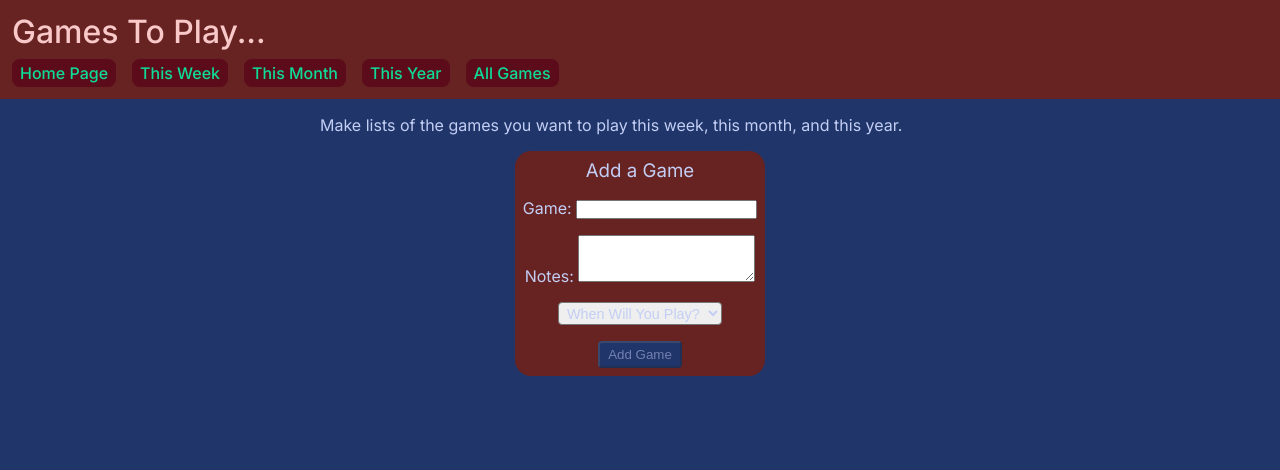
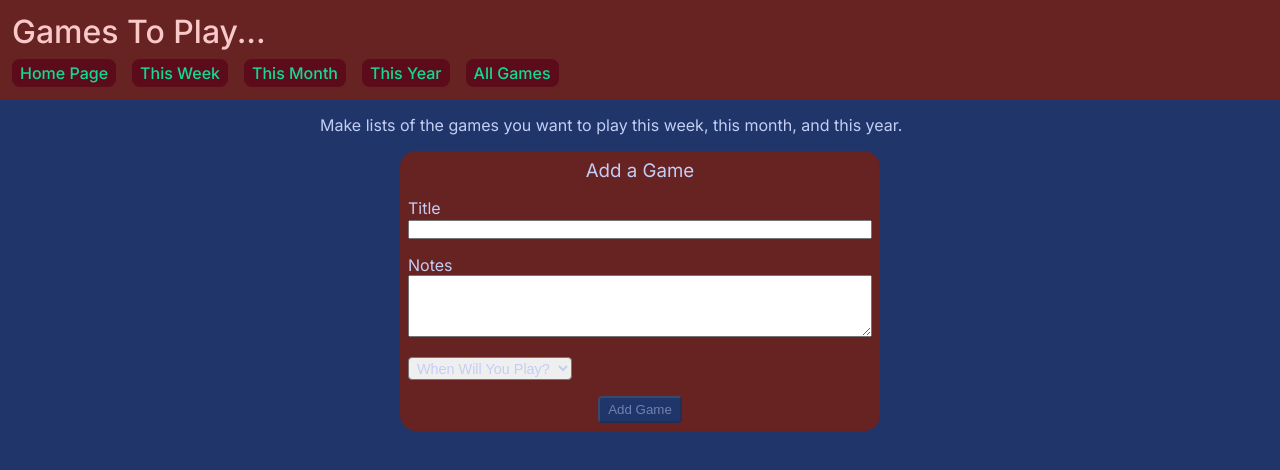
Before and after one commit to franco-ortega/to-do-games, a Next.js app: page / in a window 1280 px wide. Shown: the top 470 px of the page. Built offline with nearby package versions, Linux system fonts and the light colour scheme.

Commit message:
move input and textarea titles above their respective elements

```diff
--- a/components/addGame/AddGame.module.scss
+++ b/components/addGame/AddGame.module.scss
@@ -1,7 +1,11 @@
 .AddGame {
   background-color: var(--bkgd-clr-accent);
   border-radius: 1rem;
-  width: fit-content;
+  // width: fit-content;
+  min-width: 20rem;
+  max-width: 30rem;
+
+  margin-top: 1rem;
 
   margin-inline: auto;
   padding: .5rem;
@@ -15,6 +19,19 @@
     font-weight: 400;
   }
 
+  label {
+    // outline: 1px solid yellow;
+    width: 100%;
+
+    input {
+      width: 100%;
+    }
+
+    textarea {
+      width: 100%;
+    }
+
+
     select {
       border-radius: .25rem;
       padding-block: .1rem;
@@ -23,6 +40,8 @@
       color: var(--text-clr-main);
       font-size: .9rem;
     }
+  }
+
 
   button {
     border-radius: .25rem;
--- a/components/addGame/AddGame.tsx
+++ b/components/addGame/AddGame.tsx
@@ -36,7 +36,7 @@ export default function AddGame() {
     <form className={styles.AddGame} onSubmit={addGame}>
       <h3>Add a Game</h3>
       <label htmlFor='add-game'>
-        Game:{' '}
+        <p>Title</p>
         <input
           type='text'
           id='add-game'
@@ -45,10 +45,10 @@ export default function AddGame() {
         />
       </label>
       <label htmlFor='add-note'>
-        Notes:{' '}
+        <p>Notes</p>
         <textarea
           cols={20}
-          rows={3}
+          rows={4}
           id='add-note'
           value={notes}
           onChange={(e) => setNotes(e.target.value)}
--- a/components/home/Home.module.scss
+++ b/components/home/Home.module.scss
@@ -3,7 +3,6 @@
 
   p {
     max-width: 40rem;
-    margin-bottom: 1rem;
     margin-inline: auto;
   }
 }
```
Lines whose indentation alone changed are shown as unchanged.
